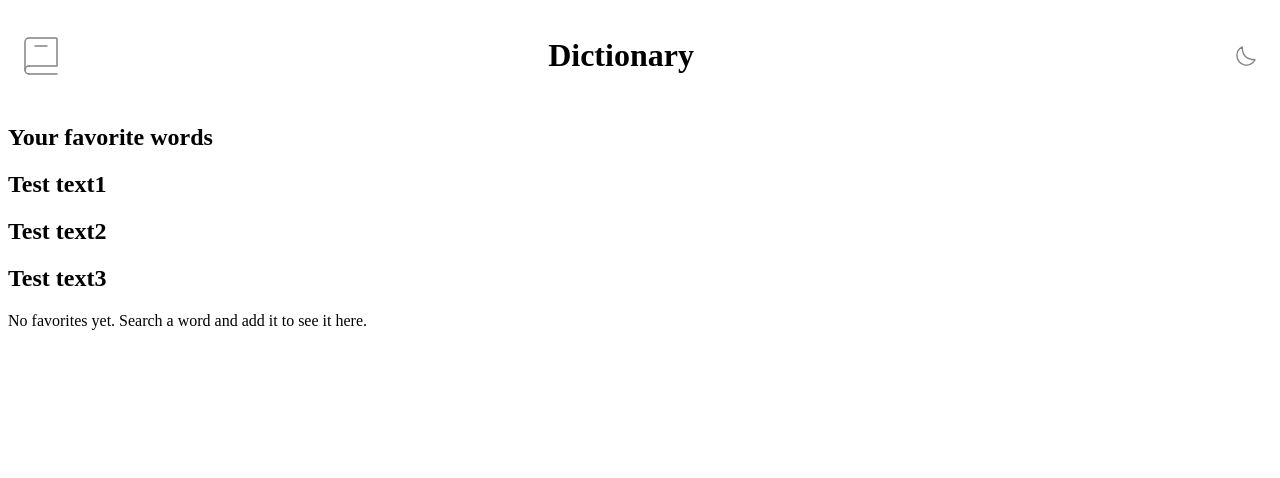
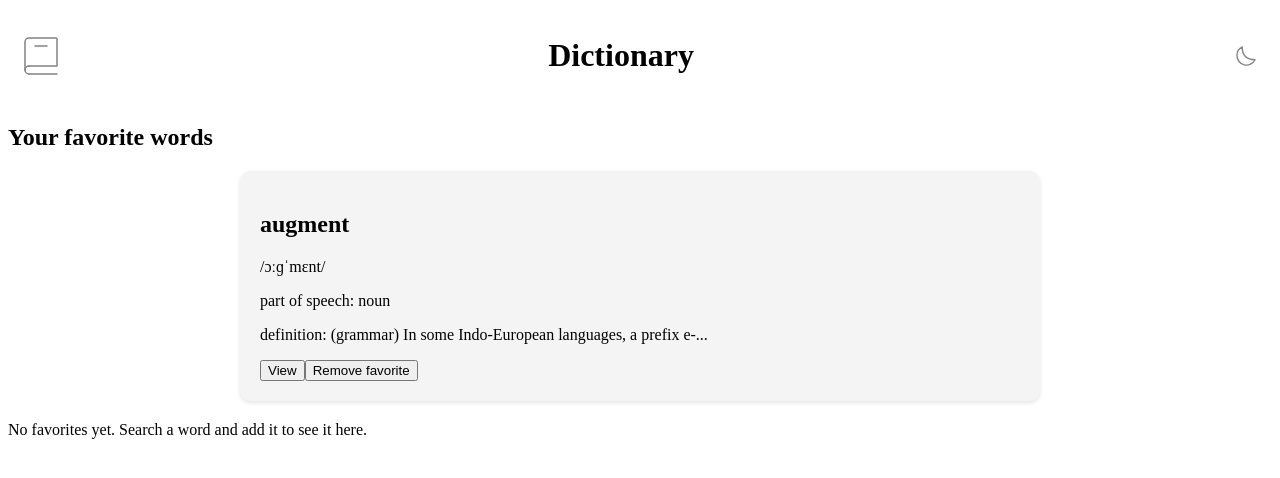
Before and after one commit to Byakuya91/Dictionary-App, a React (Vite) app: page /favorites in a window 1280 px wide. Shown: the top 478 px of the page. Built offline with nearby package versions, Linux system fonts and the light colour scheme.

Commit message:
Add FavoriteCard component scaffold and dummy data for layout testing

```diff
--- a/src/Components/Dic_Favorite/FavoriteCard.jsx
+++ b/src/Components/Dic_Favorite/FavoriteCard.jsx
@@ -1,13 +1,47 @@
 import React from "react";
 
-const FavoriteCard = ({ favorite, onRemoveFavorite, OnOpen }) => {
+// React imports
+
+// third part imports
+
+// CSS imports
+import "../Dic_Favorite/favoriteCard.css";
+
+const FavoriteCard = ({ favorites, onRemoveFavorite, OnOpen }) => {
+  // TODO:
+  // STEP ONE: import favorites Data
+  // STEP TWO: Figure out HMTL shape of favoriteCards(DONE)
+  // STEP THREE: Hard-code values for the favorites card itself(DONE)
+  //   STEP FOUR: Test the favorites card(ONGOING)
+  // STEP FIVE: Render out the cards on the favoritesPage
+  // STEP SIX: Pass the data into the favorites Card and render it.
+
+  //   ? Data shape
+  // // {
+  //   word: "augment",
+  //   phonetic: "/ɔːɡˈmɛnt/",
+  //   partsOfSpeech: "noun",
+  //   shortDef: "(grammar) In some Indo-European languages, a prefix e-..."
+  // }
+
   return (
-    <div>
+    <div className="favorite-card">
       <article>
-        <h2>Test text1</h2>
-        <h2>Test text2</h2>
-        <h2>Test text3</h2>
+        <header>
+          <h2 className="word">augment</h2>
+          <p className="phonetic">/ɔːɡˈmɛnt/</p>
+        </header>
+
+        <p className="pos"> part of speech: noun</p>
+        <p className="short-def">
+          definition: (grammar) In some Indo-European languages, a prefix e-...
+        </p>
       </article>
+
+      <footer className="favorite-card-btns">
+        <button onClick={OnOpen}>View</button>
+        <button onClick={onRemoveFavorite}>Remove favorite</button>
+      </footer>
     </div>
   );
 };
--- /dev/null
+++ b/src/Components/Dic_Favorite/favoriteCard.css
@@ -0,0 +1,20 @@
+/* Box-sizing reset (nearly universal best practice) */
+*,
+*::before,
+*::after {
+  box-sizing: border-box;
+}
+
+.favorite-card {
+  background-color: #f4f4f4;
+  border-radius: 10px;
+  padding: 20px;
+  margin: 20px auto;
+  max-width: 800px;
+  box-shadow: 0 2px 4px rgba(0, 0, 0, 0.1);
+}
+
+/* .favorite-card h2 {
+  font-size: 1.5rem;
+  margin-bottom: 10px;
+} */
--- a/src/pages/Favorites/FavoritesPage.jsx
+++ b/src/pages/Favorites/FavoritesPage.jsx
@@ -4,11 +4,34 @@ import FavoriteCard from "../../Components/Dic_Favorite/FavoriteCard";
 const FavoritesPage = ({ favorites, onRemoveFavorite }) => {
   const safeFavorites = favorites || []; // temporary stub
 
+  // Temporary dummy data JUST for layout & styling
+  const dummyFavorite = {
+    word: "augment",
+    phonetic: "/ɔːɡˈmɛnt/",
+    partsOfSpeech: "noun",
+    shortDef:
+      "(grammar) In some Indo-European languages, a prefix e- (a- in Sanskrit) indicating a past tense of a verb.",
+  };
+  console.log("dummy word", dummyFavorite.word);
+
+  // dummy open and close functions
+  const handleDummyOpen = () => {
+    console.log("Open:", dummyFavorite.word);
+  };
+
+  const handleDummyRemove = () => {
+    console.log("Remove:", dummyFavorite.word);
+  };
+
   return (
     <div className="container">
       <h2>Your favorite words</h2>
 
-      <FavoriteCard />
+      <FavoriteCard
+        favorite={dummyFavorite}
+        onRemoveFavorite={handleDummyRemove}
+        OnOpen={handleDummyOpen}
+      />
 
       {safeFavorites.length === 0 ? (
         <p>No favorites yet. Search a word and add it to see it here.</p>
```
